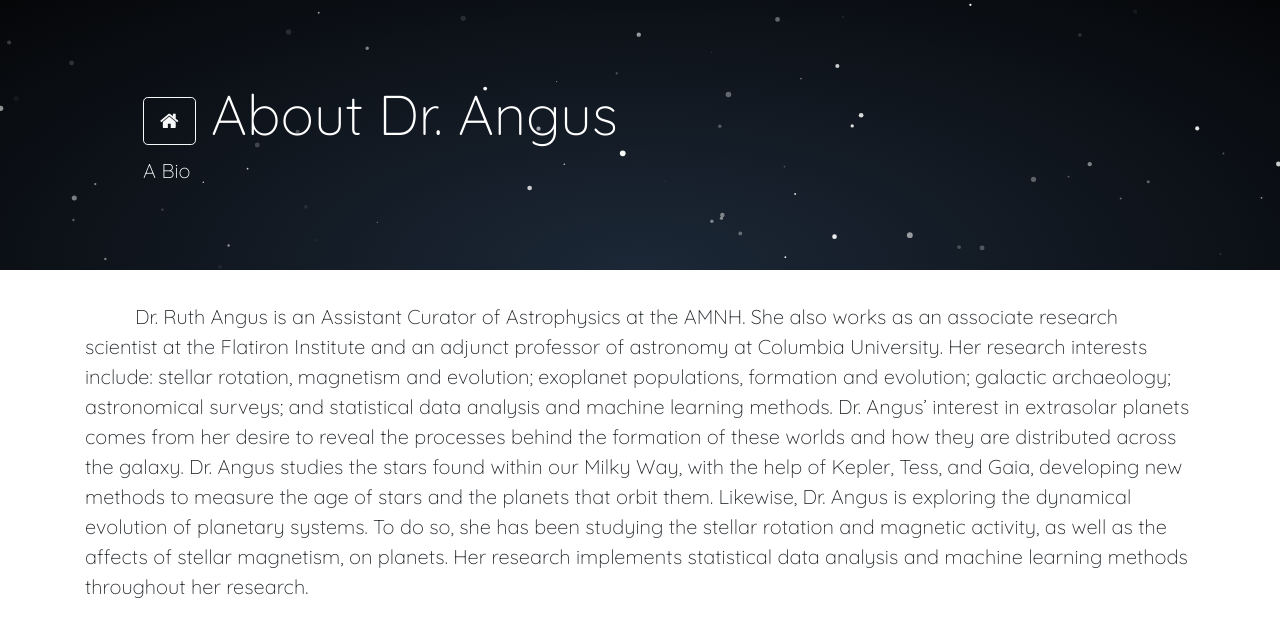
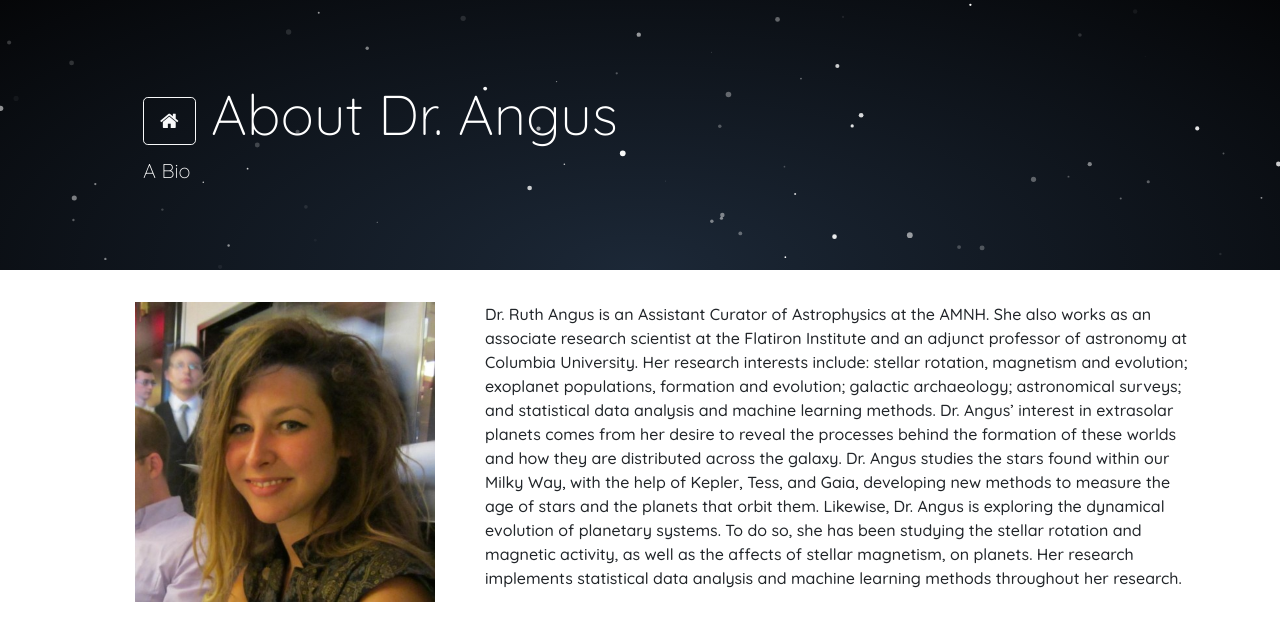
Before and after one commit to HackTheSolarSystem/RuthAngus, a Jekyll site: the page built from ruthabout.html, in a window 1280 px wide. Shown: the top 641 px of the page. Built offline with Jekyll 4.4.1, drawn with Linux system fonts in a browser that asks for light colours; nearby versions of some CDN libraries.

Commit message:
about finished

```diff
--- a/ruthabout.html
+++ b/ruthabout.html
@@ -6,9 +6,13 @@ css: [public/about.css]
 ---
 <div class="container">
 	<p class="lead" style="text-indent: 50px;">
-		Dr. Ruth Angus is an Assistant Curator of Astrophysics at the AMNH. She also works as an associate research scientist at the Flatiron Institute and an adjunct professor of astronomy at Columbia University.
-	Her research interests include: stellar rotation, magnetism and evolution; exoplanet populations, formation and evolution; galactic archaeology; astronomical surveys; and statistical data analysis and machine learning methods.
-	Dr. Angus’ interest in extrasolar planets comes from her desire to reveal the processes behind the formation of these worlds and how they are distributed across the galaxy.
-	Dr. Angus studies the stars found within our Milky Way, with the help of Kepler, Tess, and Gaia, developing new methods to measure the age of stars and the planets that orbit them. Likewise, Dr. Angus is exploring the dynamical evolution of planetary systems. To do so, she has been studying the stellar rotation and magnetic activity, as well as the affects of stellar magnetism, on planets. Her research implements statistical data analysis and machine learning methods throughout her research.
+
+	<div>
+	<img src="public/ruthie.jpeg" align="left" hspace="50" rspace="50" style="width:300px;">
+		<p> Dr. Ruth Angus is an Assistant Curator of Astrophysics at the AMNH. She also works as an associate research scientist at the Flatiron Institute and an adjunct professor of astronomy at Columbia University.
+		Her research interests include: stellar rotation, magnetism and evolution; exoplanet populations, formation and evolution; galactic archaeology; astronomical surveys; and statistical data analysis and machine learning methods.
+		Dr. Angus’ interest in extrasolar planets comes from her desire to reveal the processes behind the formation of these worlds and how they are distributed across the galaxy.
+		Dr. Angus studies the stars found within our Milky Way, with the help of Kepler, Tess, and Gaia, developing new methods to measure the age of stars and the planets that orbit them. Likewise, Dr. Angus is exploring the dynamical evolution of planetary systems. To do so, she has been studying the stellar rotation and magnetic activity, as well as the affects of stellar magnetism, on planets. Her research implements statistical data analysis and machine learning methods throughout her research.
 	</p>
+	</div>
 </div>
```
Also changed, not shown: public/ruthie.jpeg (added).
